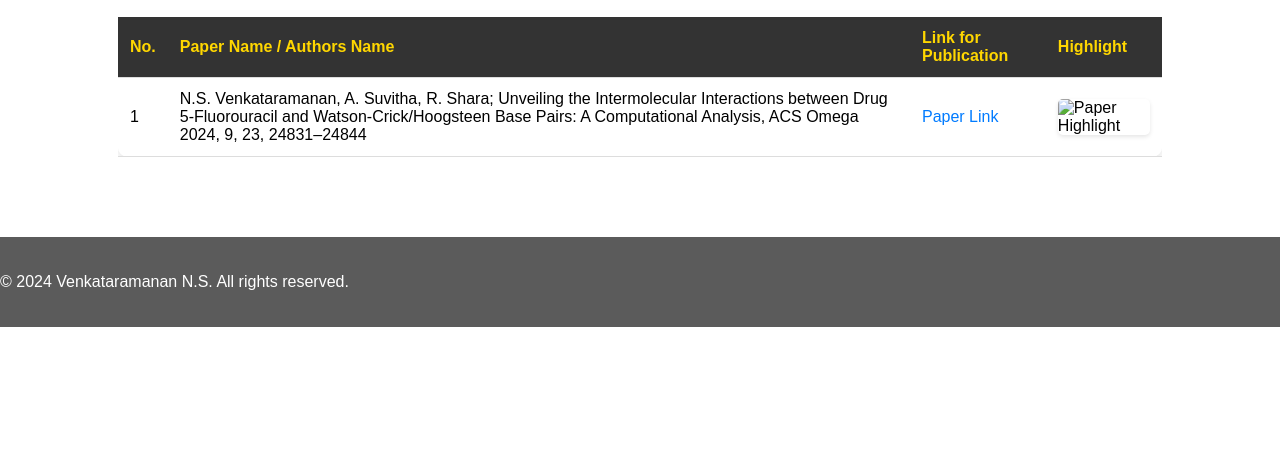
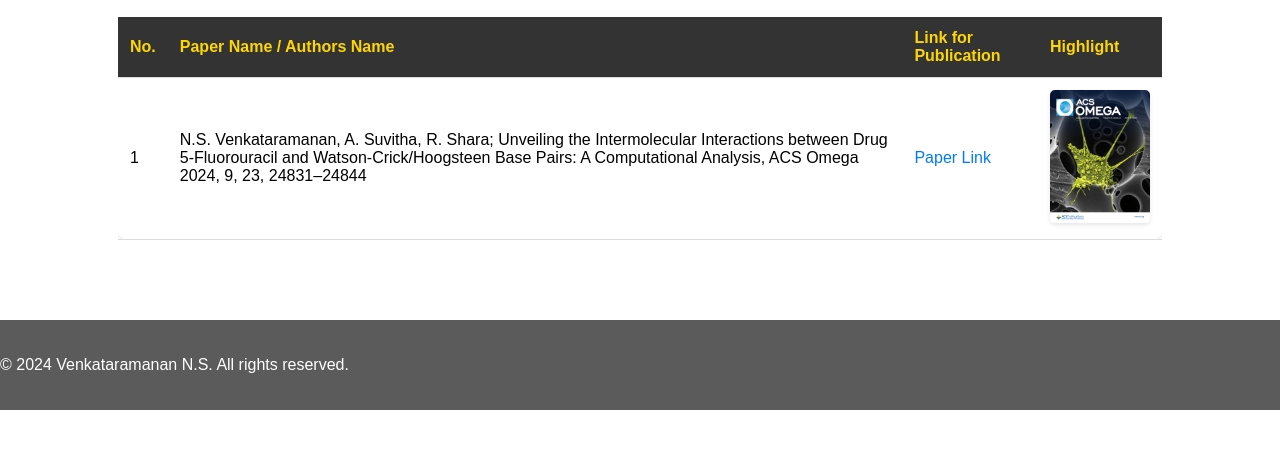
Before and after one commit to BOSS-009/Venkatraman-portfolio, a plain HTML site: page publications.html in a window 1280 px wide. Shown: the part 195-644 px from the top of the page. Drawn offline with Linux system fonts and the light colour scheme.

Commit message:
publications updated

```diff
--- a/publications.html
+++ b/publications.html
@@ -46,8 +46,7 @@
                             <td><a href="https://pubs.acs.org/doi/full/10.1021/acsomega.4c01545" target="_blank">Paper Link</a></td>
                             <td>
                                 <div class="highlight-image">
-                                    <!-- Placeholder for the image -->
-                                    <img src="Assets/placeholder.jpg" alt="Paper Highlight" style="width: 100px; height: auto;">
+                                    <img src="Assets/Publication_cover1.jpg" alt="Paper Highlight">
                                 </div>
                             </td>
                         </tr>
--- a/styles.css
+++ b/styles.css
@@ -216,6 +216,19 @@ footer {
     transform: scale(1.1); /* Slight zoom on hover */
 }
 
+/* Highlight Image Styling */
+.highlight-image img {
+    width: 100px; /* Adjust size as needed */
+    height: auto;
+    border-radius: 5px;
+    box-shadow: 0 2px 4px rgba(0, 0, 0, 0.1);
+    transition: transform 0.3s ease;
+}
+
+.highlight-image img:hover {
+    transform: scale(1.1); /* Slight zoom on hover */
+}
+
 /* Team Section Styling */
 .team {
     text-align: center;
```
Also changed, not shown: index.html (+5 -3 lines), Assets/Publication_cover1.jpg (added).
